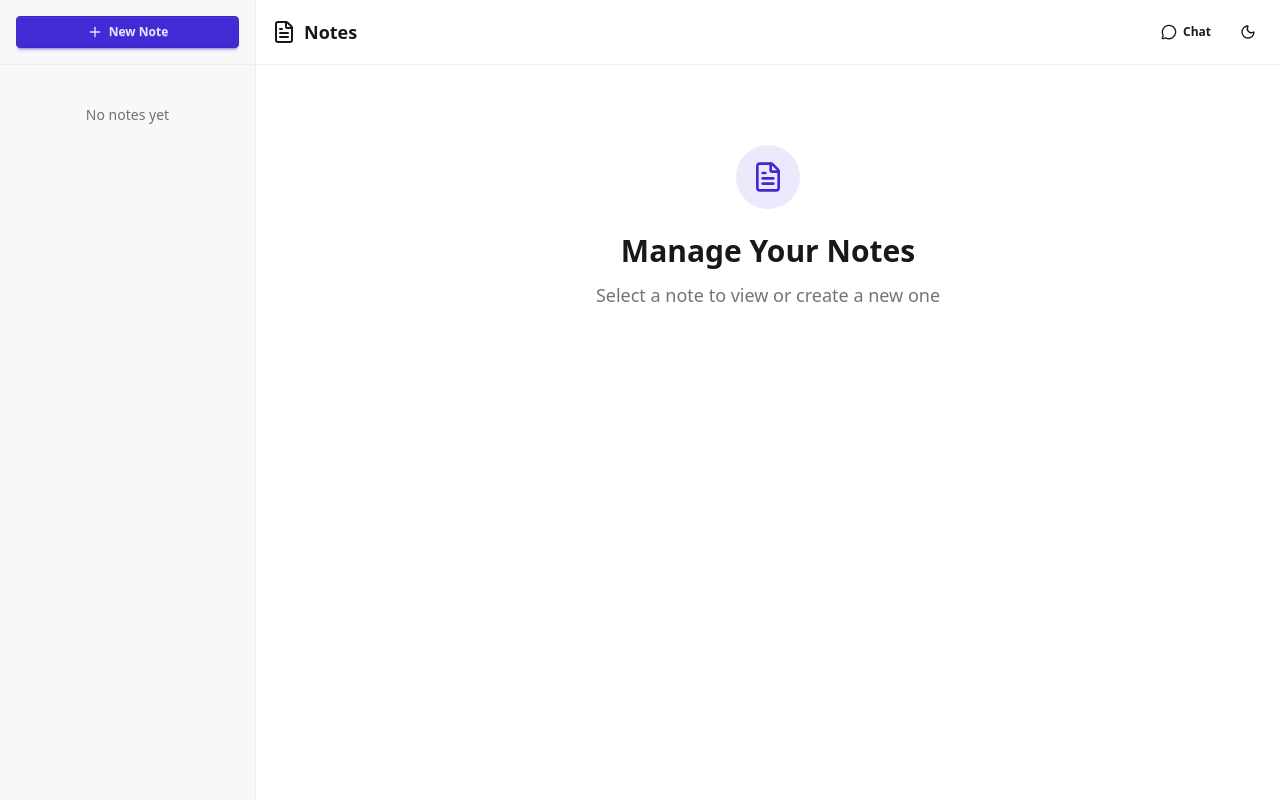
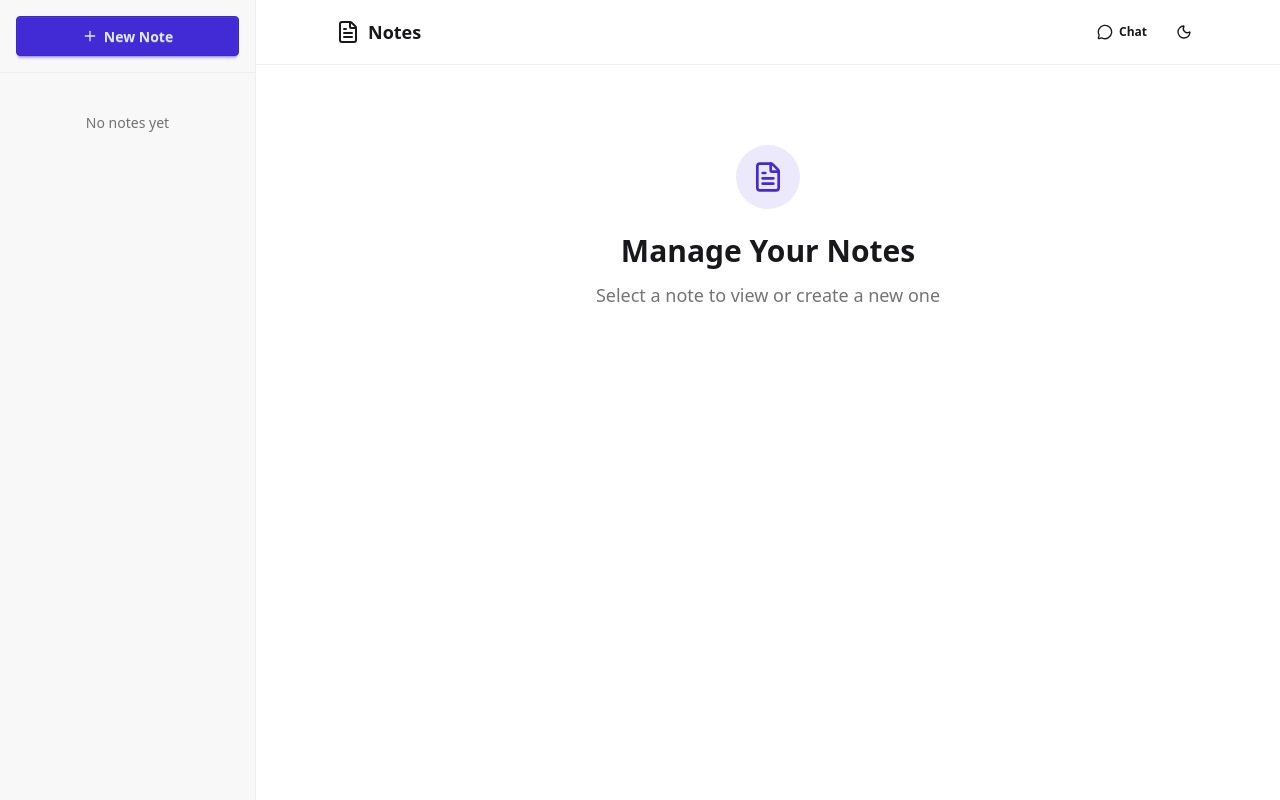
Before and after one commit to i2nes/toronto, a Python web app: template web/templates/notes.html in a window 1280 px wide. Run offline with Jinja, Linux system fonts and the light colour scheme; the template is opened without the code that fills it, so the values that code supplies are empty; style sheets or scripts are compiled from the project's sources; some libraries are stand-ins or nearby versions.

Commit message:
Enhance notes UI with improved styles and layout
Added custom CSS for better code block, table, blockquote, link, and list styling in notes. Updated button sizes and icon dimensions for consistency. Adjusted header and textarea sizing for improved layout and usability.

```diff
--- a/web/templates/notes.html
+++ b/web/templates/notes.html
@@ -10,7 +82,7 @@
         <div class="p-4 border-b border-base-300">
             <button
                 @click="showCreateDialog"
-                class="btn btn-primary btn-block btn-sm"
+                class="btn btn-primary btn-block"
             >
                 <i data-lucide="plus" class="w-4 h-4"></i>
                 New Note
@@ -44,7 +116,7 @@
     <div class="flex flex-col flex-1">
         <!-- Header -->
         <header class="sticky top-0 z-10 bg-base-100 border-b border-base-300 min-h-16">
-            <div class="navbar max-w-6xl mx-auto px-4 min-h-16">
+            <div class="navbar max-w-4xl mx-auto px-4 min-h-16">
                 <div class="flex-1">
                     <div class="flex items-center gap-2">
                         <i data-lucide="file-text" class="w-6 h-6"></i>
@@ -85,12 +157,12 @@
                 <div class="flex items-center justify-between mb-4">
                     <h2 class="text-2xl font-bold" x-text="currentNote?.name"></h2>
                     <div class="flex gap-2">
-                        <button @click="startEditing" class="btn btn-primary btn-sm">
-                            <i data-lucide="edit" class="w-4 h-4"></i>
+                        <button @click="startEditing" class="btn btn-primary">
+                            <i data-lucide="edit" class="w-5 h-5"></i>
                             Edit
                         </button>
-                        <button @click="openDeleteDialog" class="btn btn-error btn-sm">
-                            <i data-lucide="trash-2" class="w-4 h-4"></i>
+                        <button @click="openDeleteDialog" class="btn btn-error">
+                            <i data-lucide="trash-2" class="w-5 h-5"></i>
                             Delete
                         </button>
                     </div>
@@ -118,9 +190,9 @@
                 <div class="flex items-center justify-between mb-4">
                     <h2 class="text-2xl font-bold">Edit Note</h2>
                     <div class="flex gap-2">
-                        <button @click="cancelEditing" class="btn btn-ghost btn-sm">Cancel</button>
-                        <button @click="saveNote" class="btn btn-primary btn-sm">
-                            <i data-lucide="save" class="w-4 h-4"></i>
+                        <button @click="cancelEditing" class="btn btn-ghost">Cancel</button>
+                        <button @click="saveNote" class="btn btn-primary">
+                            <i data-lucide="save" class="w-5 h-5"></i>
                             Save
                         </button>
                     </div>
@@ -139,9 +210,9 @@
                 <div class="flex items-center justify-between mb-4">
                     <h2 class="text-2xl font-bold">Create New Note</h2>
                     <div class="flex gap-2">
-                        <button @click="cancelCreating" class="btn btn-ghost btn-sm">Cancel</button>
-                        <button @click="createNote" class="btn btn-primary btn-sm">
-                            <i data-lucide="plus" class="w-4 h-4"></i>
+                        <button @click="cancelCreating" class="btn btn-ghost">Cancel</button>
+                        <button @click="createNote" class="btn btn-primary">
+                            <i data-lucide="plus" class="w-5 h-5"></i>
                             Create
                         </button>
                     </div>
```
Also changed, not shown: other parts of web/templates/notes.html (+75 -5 lines).
